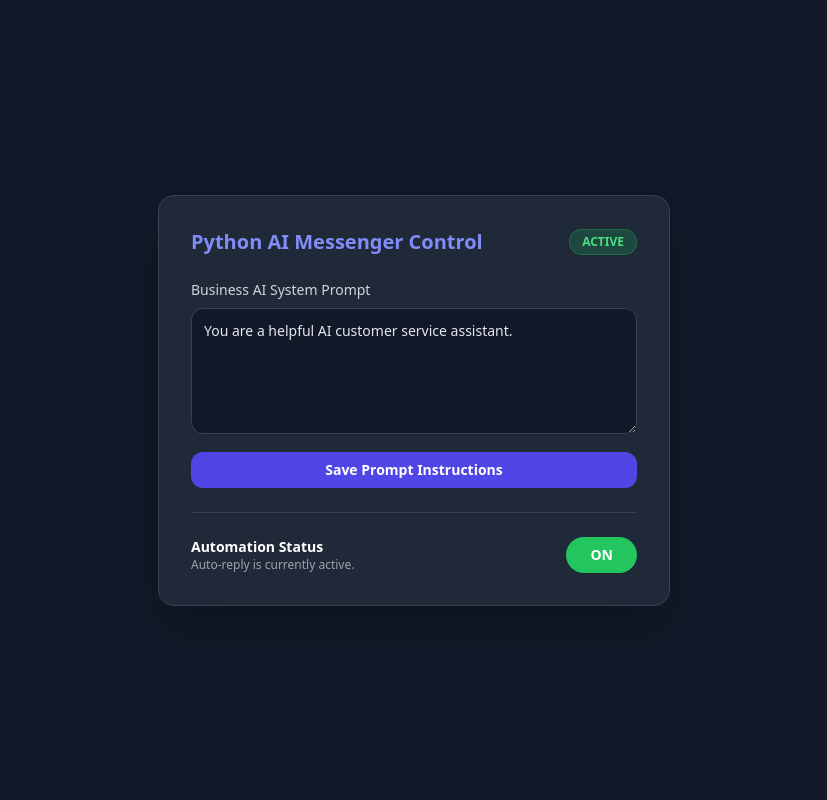
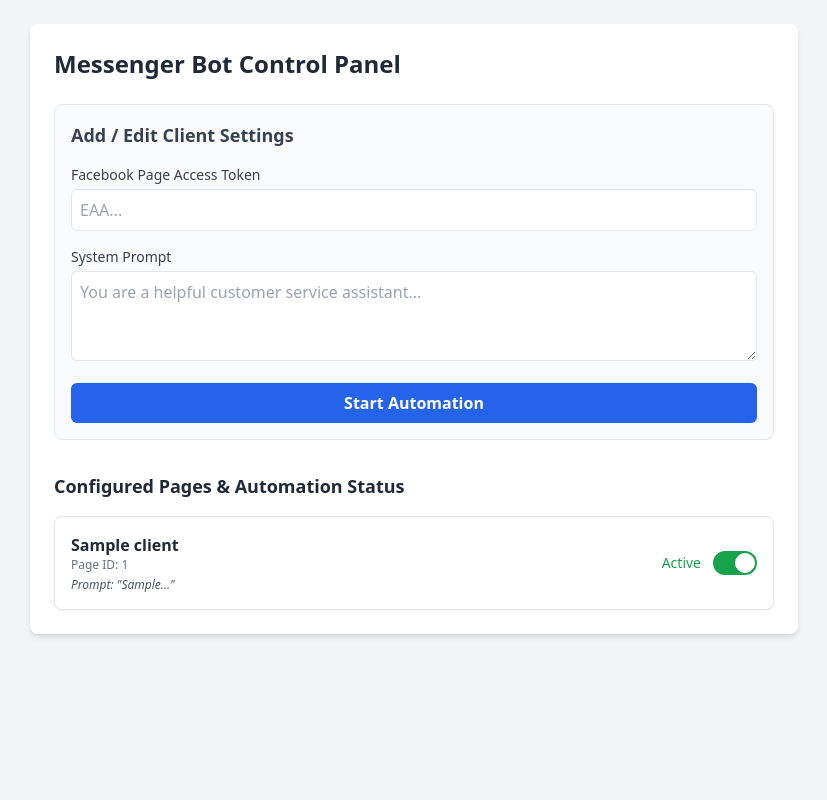
Before and after one commit to siam-ahemd-2010/my-agent, a Flask app: page / in a window 1280 px wide. Shown: the whole page, without its empty margins (226-1053 px from the left). Run offline with Flask 3, Linux system fonts and the light colour scheme; tables that the repository leaves empty hold one stand-in row (values such as "Sample post"); some libraries are stand-ins or nearby versions.

Commit message:
fiecd bug

```diff
--- a/app.py
+++ b/app.py
@@ -6,26 +6,34 @@ from flask import Flask, request, jsonify, render_template
 from dotenv import load_dotenv
 from groq import Groq
 
-# Load environment variables
 load_dotenv()
 
 app = Flask(__name__)
 
-# Global Configuration State for Client
-client_config = {
-    "systemPrompt": "You are a helpful AI customer service assistant.",
-    "isActive": True
-}
+DB_FILE = "chat_history.db"
 
 # ---------------- DATABASE SETUP ----------------
-DB_FILE = "chat_history.db"
-
 def init_db():
     conn = sqlite3.connect(DB_FILE)
     cursor = conn.cursor()
+
+    # Client configurations table
+    cursor.execute('''
+        CREATE TABLE IF NOT EXISTS clients (
+            page_id TEXT PRIMARY KEY,
+            page_name TEXT,
+            access_token TEXT NOT NULL,
+            system_prompt TEXT NOT NULL,
+            is_active INTEGER DEFAULT 1,
+            created_at DATETIME DEFAULT CURRENT_TIMESTAMP
+        )
+    ''')
+
+    # Conversation messages table
     cursor.execute('''
         CREATE TABLE IF NOT EXISTS messages (
             id INTEGER PRIMARY KEY AUTOINCREMENT,
+            page_id TEXT NOT NULL,
             sender_psid TEXT NOT NULL,
             role TEXT NOT NULL,
             content TEXT NOT NULL,
@@ -35,65 +43,106 @@ def init_db():
     conn.commit()
     conn.close()
 
-# Initialize database table on app startup
 init_db()
 
-def save_message(sender_psid, role, content):
+# Database Helper Functions
+def save_client_config(page_id, page_name, access_token, system_prompt):
+    conn = sqlite3.connect(DB_FILE)
+    cursor = conn.cursor()
+    cursor.execute('''
+        INSERT INTO clients (page_id, page_name, access_token, system_prompt, is_active)
+        VALUES (?, ?, ?, ?, 1)
+        ON CONFLICT(page_id) DO UPDATE SET
+            page_name=excluded.page_name,
+            access_token=excluded.access_token,
+            system_prompt=excluded.system_prompt,
+            is_active=1
+    ''', (page_id, page_name, access_token, system_prompt))
+    conn.commit()
+    conn.close()
+
+def get_client_by_page_id(page_id):
+    conn = sqlite3.connect(DB_FILE)
+    conn.row_factory = sqlite3.Row
+    cursor = conn.cursor()
+    cursor.execute('SELECT * FROM clients WHERE page_id = ?', (page_id,))
+    row = cursor.fetchone()
+    conn.close()
+    return dict(row) if row else None
+
+def get_all_clients():
+    conn = sqlite3.connect(DB_FILE)
+    conn.row_factory = sqlite3.Row
+    cursor = conn.cursor()
+    cursor.execute('SELECT page_id, page_name, is_active, system_prompt, access_token FROM clients ORDER BY created_at DESC')
+    rows = cursor.fetchall()
+    conn.close()
+    return [dict(r) for r in rows]
+
+def update_client_status(page_id, is_active):
+    conn = sqlite3.connect(DB_FILE)
+    cursor = conn.cursor()
+    cursor.execute('UPDATE clients SET is_active = ? WHERE page_id = ?', (1 if is_active else 0, page_id))
+    conn.commit()
+    conn.close()
+
+def save_message(page_id, sender_psid, role, content):
     try:
         conn = sqlite3.connect(DB_FILE)
         cursor = conn.cursor()
         cursor.execute('''
-            INSERT INTO messages (sender_psid, role, content)
-            VALUES (?, ?, ?)
-        ''', (sender_psid, role, content))
+            INSERT INTO messages (page_id, sender_psid, role, content)
+            VALUES (?, ?, ?, ?)
+        ''', (page_id, sender_psid, role, content))
         conn.commit()
         conn.close()
     except Exception as e:
-        print(f"Database Save Error: {e}")
+        print(f"DB Save Error: {e}")
 
-def get_conversation_history(sender_psid, limit=10):
+def get_conversation_history(page_id, sender_psid, limit=10):
     try:
         conn = sqlite3.connect(DB_FILE)
         cursor = conn.cursor()
         cursor.execute('''
             SELECT role, content FROM messages
-            WHERE sender_psid = ?
+            WHERE page_id = ? AND sender_psid = ?
             ORDER BY id DESC LIMIT ?
-        ''', (sender_psid, limit))
+        ''', (page_id, sender_psid, limit))
         rows = cursor.fetchall()
         conn.close()
+        return [{"role": role, "content": content} for role, content in reversed(rows)]
+    except Exception as e:
+        print(f"DB Fetch Error: {e}")
+        return []
 
-        # Reverse rows to maintain chronological order
-        history = []
-        for role, content in reversed(rows):
-            history.append({"role": role, "content": content})
-        return history
+# Helper: Detect Page Details using Access Token
+def get_facebook_page_info(access_token):
+    url = f"https://graph.facebook.com/v19.0/me?access_token={access_token}"
+    try:
+        res = requests.get(url, timeout=10)
+        data = res.json()
+        if "id" in data:
+            return data["id"], data.get("name", "FB Page")
     except Exception as e:
-        print(f"Database Fetch Error: {e}")
-        return []
+        print(f"FB Page Fetch Error: {e}")
+    return None, None
 
 # ---------------- GROQ AI SETUP ----------------
 def get_groq_client():
     api_key = os.getenv("GROQ_API_KEY")
     if not api_key:
-        print("WARNING: GROQ_API_KEY environment variable is not set!")
         return None
+    return Groq(api_key=api_key, http_client=httpx.Client())
 
-    http_client = httpx.Client()
-    return Groq(api_key=api_key, http_client=http_client)
-
-# Function: Generate AI Reply using Groq Python SDK with Chat Memory
-def generate_ai_reply(sender_psid, user_message):
+def generate_ai_reply(page_id, sender_psid, user_message, system_prompt):
     try:
         groq_client = get_groq_client()
         if not groq_client:
-            return "Thank you for messaging us. Our service is currently under maintenance."
+            return "Service unavailable."
 
-        # 1. Fetch past conversation history from database
-        past_history = get_conversation_history(sender_psid, limit=10)
+        past_history = get_conversation_history(page_id, sender_psid, limit=10)
 
-        # 2. Build full message payload (System Prompt + Conversation History + New Message)
-        messages_payload = [{"role": "system", "content": client_config["systemPrompt"]}]
+        messages_payload = [{"role": "system", "content": system_prompt}]
         messages_payload.extend(past_history)
         messages_payload.append({"role": "user", "content": user_message})
 
@@ -107,58 +156,74 @@ def generate_ai_reply(sender_psid, user_message):
 
         reply_content = chat_completion.choices[0].message.content
 
-        # 3. Save user message and AI response to Database
-        save_message(sender_psid, "user", user_message)
-        save_message(sender_psid, "assistant", reply_content)
+        save_message(page_id, sender_psid, "user", user_message)
+        save_message(page_id, sender_psid, "assistant", reply_content)
 
         return reply_content
     except Exception as e:
         print(f"Groq AI Error: {e}")
         return "Thank you for messaging us. We will get back to you shortly."
 
-# Function: Send Reply to Messenger via Requests
-def send_messenger_message(sender_psid, text):
-    page_token = os.getenv("FB_PAGE_ACCESS_TOKEN")
-    if not page_token:
-        print("ERROR: FB_PAGE_ACCESS_TOKEN is missing!")
-        return
-
-    url = f"https://graph.facebook.com/v19.0/me/messages?access_token={page_token}"
+def send_messenger_message(sender_psid, text, access_token):
+    url = f"https://graph.facebook.com/v19.0/me/messages?access_token={access_token}"
     payload = {
         "recipient": {"id": sender_psid},
         "message": {"text": text}
     }
     try:
-        response = requests.post(url, json=payload)
-        print(f"FB Send Status: {response.status_code}")
+        requests.post(url, json=payload, timeout=10)
     except Exception as e:
         print(f"FB Send Error: {e}")
 
-# ---------------- ROUTES ----------------
+# ---------------- API ROUTES ----------------
 
 @app.route('/')
 def home():
     return render_template('index.html')
 
-@app.route('/api/config', methods=['GET'])
-def get_config():
-    return jsonify(client_config)
+# Get List of All Configured Clients
+@app.route('/api/clients', methods=['GET'])
+def list_clients():
+    clients = get_all_clients()
+    return jsonify({"success": True, "clients": clients})
 
-@app.route('/api/config/prompt', methods=['POST'])
-def update_prompt():
+# Save or Add New Client Settings
+@app.route('/api/clients/save', methods=['POST'])
+def save_client():
     data = request.get_json() or {}
-    if 'systemPrompt' in data and data['systemPrompt'].strip():
-        client_config['systemPrompt'] = data['systemPrompt'].strip()
-        return jsonify({"success": True, "message": "Prompt updated"})
-    return jsonify({"success": False, "error": "Prompt cannot be empty"}), 400
+    token = data.get('access_token', '').strip()
+    prompt = data.get('system_prompt', '').strip()
 
-@app.route('/api/config/toggle', methods=['POST'])
-def toggle_status():
+    if not token or not prompt:
+        return jsonify({"success": False, "error": "Access Token and System Prompt are required"}), 400
+
+    page_id, page_name = get_facebook_page_info(token)
+    if not page_id:
+        return jsonify({"success": False, "error": "Invalid Facebook Access Token"}), 400
+
+    save_client_config(page_id, page_name, token, prompt)
+    return jsonify({
+        "success": True,
+        "client": {
+            "page_id": page_id,
+            "page_name": page_name,
+            "is_active": 1,
+            "system_prompt": prompt
+        }
+    })
+
+# Toggle Client Status On/Off
+@app.route('/api/clients/toggle', methods=['POST'])
+def toggle_client():
     data = request.get_json() or {}
-    if 'isActive' in data:
-        client_config['isActive'] = bool(data['isActive'])
-        return jsonify({"success": True, "isActive": client_config['isActive']})
-    return jsonify({"success": False}), 400
+    page_id = data.get('page_id')
+    is_active = data.get('is_active')
+
+    if page_id is None or is_active is None:
+        return jsonify({"success": False, "error": "Missing page_id or is_active"}), 400
+
+    update_client_status(page_id, is_active)
+    return jsonify({"success": True, "is_active": is_active})
 
 # Webhook Verification (GET)
 @app.route('/webhook', methods=['GET'])
@@ -166,25 +231,27 @@ def verify_webhook():
     mode = request.args.get('hub.mode')
     token = request.args.get('hub.verify_token')
     challenge = request.args.get('hub.challenge')
-
     verify_token = os.getenv('FB_VERIFY_TOKEN')
 
     if mode == 'subscribe' and token == verify_token:
-        print("Webhook verified successfully!")
         return challenge, 200
     return "Forbidden", 403
 
-# Webhook Event Processing (POST)
+# Webhook Event Processing (POST) - MULTI-TENANT ENGINE
 @app.route('/webhook', methods=['POST'])
 def handle_webhook():
     data = request.get_json() or {}
 
     if data.get('object') == 'page':
-        if not client_config['isActive']:
-            print("Automation is turned OFF. Skipping webhook.")
-            return "EVENT_RECEIVED", 200
+        for entry in data.get('entry', []):
+            page_id = entry.get('id')  # Detect which page received the message!
 
-        for entry in data.get('entry', []):
+            # 1. Fetch Client Configuration from DB for this specific page_id
+            client = get_client_by_page_id(page_id)
+            if not client or not client['is_active']:
+                print(f"Skipping: Client page {page_id} is not configured or inactive.")
+                continue
+
             messaging_list = entry.get('messaging', [])
             for messaging_event in messaging_list:
                 if 'message' in messaging_event and not messaging_event['message'].get('is_echo'):
@@ -192,13 +259,19 @@ def handle_webhook():
                     user_message = messaging_event['message'].get('text')
 
                     if user_message:
-                        print(f"Received message: '{user_message}' from PSID: {sender_psid}")
-
-                        # 1. Generate AI Response with sender PSID context
-                        ai_reply = generate_ai_reply(sender_psid, user_message)
-
-                        # 2. Send back to FB Messenger
-                        send_messenger_message(sender_psid, ai_reply)
+                        # 2. Generate Reply using this client's specific System Prompt
+                        ai_reply = generate_ai_reply(
+                            page_id=page_id,
+                            sender_psid=sender_psid,
+                            user_message=user_message,
+                            system_prompt=client['system_prompt']
+                        )
+                        # 3. Send Message using this client's specific Access Token
+                        send_messenger_message(
+                            sender_psid=sender_psid,
+                            text=ai_reply,
+                            access_token=client['access_token']
+                        )
 
         return "EVENT_RECEIVED", 200
     return "Not Found", 404
--- a/templates/index.html
+++ b/templates/index.html
@@ -3,100 +3,116 @@
 <head>
     <meta charset="UTF-8">
     <meta name="viewport" content="width=device-width, initial-scale=1.0">
-  <title>Python Client AI Automation Manager</title>
+    <title>AI Messenger Automation Dashboard</title>
     <script src="https://cdn.tailwindcss.com"></script>
 </head>
-<body class="bg-gray-900 text-white min-h-screen flex items-center justify-center p-4">
-  <div class="bg-gray-800 border border-gray-700 rounded-2xl p-8 max-w-lg w-full shadow-2xl">
-    <div class="flex items-center justify-between mb-6">
-      <h1 class="text-xl font-bold text-indigo-400">Python AI Messenger Control</h1>
-      <span id="badgeStatus" class="px-3 py-1 rounded-full text-xs font-bold bg-green-500/20 text-green-400 border border-green-500/30">
-        ACTIVE
-      </span>
+<body class="bg-gray-100 min-h-screen p-6">
+    <div class="max-w-3xl mx-auto bg-white shadow-md rounded-lg p-6">
+        <h1 class="text-2xl font-bold text-gray-800 mb-6">Messenger Bot Control Panel</h1>
+
+        <!-- SETUP / EDIT FORM (Invisible after Start Automation) -->
+        <div id="setup-form" class="space-y-4 border p-4 rounded-lg bg-gray-50">
+            <h2 class="text-lg font-semibold text-gray-700">Add / Edit Client Settings</h2>
+
+            <div>
+                <label class="block text-sm font-medium text-gray-700">Facebook Page Access Token</label>
+                <input type="text" id="access_token" placeholder="EAA..." class="w-full mt-1 p-2 border rounded-md focus:ring focus:ring-blue-300">
             </div>
 
-    <!-- System Prompt Input -->
-    <div class="mb-6">
-      <label class="block text-sm font-medium mb-2 text-gray-300">Business AI System Prompt</label>
-      <textarea id="systemPrompt" rows="5" class="w-full bg-gray-900 border border-gray-700 rounded-xl p-3 text-sm focus:outline-none focus:border-indigo-500 text-gray-200" placeholder="e.g. You are an AI sales agent for a fashion store..."></textarea>
-      <button onclick="savePrompt()" class="mt-3 w-full bg-indigo-600 hover:bg-indigo-700 text-white font-semibold py-2 rounded-xl transition-all text-sm">
-        Save Prompt Instructions
+            <div>
+                <label class="block text-sm font-medium text-gray-700">System Prompt</label>
+                <textarea id="system_prompt" rows="3" placeholder="You are a helpful customer service assistant..." class="w-full mt-1 p-2 border rounded-md focus:ring focus:ring-blue-300"></textarea>
+            </div>
+
+            <button onclick="startAutomation()" class="w-full bg-blue-600 hover:bg-blue-700 text-white font-bold py-2 rounded-md transition">
+                Start Automation
             </button>
         </div>
 
-    <!-- On / Off Toggle Control -->
-    <div class="pt-6 border-t border-gray-700 flex items-center justify-between">
-      <div>
-        <h3 class="font-semibold text-sm">Automation Status</h3>
-        <p id="statusDescription" class="text-xs text-gray-400">Auto-reply is currently active.</p>
+        <!-- ACTIVE CLIENTS LIST (Invisible inputs, active toggles) -->
+        <div class="mt-8">
+            <h2 class="text-lg font-semibold text-gray-800 mb-4">Configured Pages & Automation Status</h2>
+            <div id="clients-list" class="space-y-4">
+                <!-- Dynamic client cards will load here -->
             </div>
-      <button id="toggleBtn" onclick="toggleAutomation()" class="px-6 py-2 rounded-full font-bold text-sm bg-green-500 hover:bg-green-600 text-white transition-all">
-        ON
-      </button>
         </div>
     </div>
 
     <script>
-    let isAutomationActive = true;
+        async function loadClients() {
+            const res = await fetch('/api/clients');
+            const data = await res.json();
+            const listDiv = document.getElementById('clients-list');
+            listDiv.innerHTML = '';
 
-    async function loadConfig() {
-      try {
-        const res = await fetch('/api/config');
-        const data = await res.json();
+            if (data.clients.length === 0) {
+                listDiv.innerHTML = `<p class="text-sm text-gray-500">No active pages configured yet.</p>`;
+                return;
+            }
 
-        document.getElementById('systemPrompt').value = data.systemPrompt || '';
-        isAutomationActive = data.isActive;
-        updateUI();
-      } catch (err) {
-        console.error('Failed to load settings:', err);
+            data.clients.forEach(client => {
+                const isChecked = client.is_active ? 'checked' : '';
+                const card = `
+                    <div class="flex items-center justify-between border p-4 rounded-lg bg-white shadow-sm">
+                        <div>
+                            <h3 class="font-bold text-gray-800">${client.page_name || 'Facebook Page'}</h3>
+                            <p class="text-xs text-gray-500">Page ID: ${client.page_id}</p>
+                            <p class="text-xs text-gray-600 mt-1 italic">Prompt: "${client.system_prompt.substring(0, 50)}..."</p>
+                        </div>
+                        <div class="flex items-center space-x-3">
+                            <span class="text-sm font-medium ${client.is_active ? 'text-green-600' : 'text-red-500'}">
+                                ${client.is_active ? 'Active' : 'Inactive'}
+                            </span>
+                            <label class="relative inline-flex items-center cursor-pointer">
+                                <input type="checkbox" ${isChecked} onchange="toggleAutomation('${client.page_id}', this.checked)" class="sr-only peer">
+                                <div class="w-11 h-6 bg-gray-200 peer-focus:outline-none rounded-full peer peer-checked:after:translate-x-full peer-checked:after:border-white after:content-[''] after:absolute after:top-[2px] after:left-[2px] after:bg-white after:border-gray-300 after:border after:rounded-full after:h-5 after:w-5 after:transition-all peer-checked:bg-green-600"></div>
+                            </label>
+                        </div>
+                    </div>
+                `;
+                listDiv.innerHTML += card;
+            });
+        }
+
+        async function startAutomation() {
+            const token = document.getElementById('access_token').value.trim();
+            const prompt = document.getElementById('system_prompt').value.trim();
+
+            if (!token || !prompt) {
+                alert("Please fill in both Access Token and System Prompt!");
+                return;
+            }
+
+            const res = await fetch('/api/clients/save', {
+                method: 'POST',
+                headers: { 'Content-Type': 'application/json' },
+                body: JSON.stringify({ access_token: token, system_prompt: prompt })
+            });
+
+            const result = await res.json();
+            if (result.success) {
+                // Clear and Hide Inputs
+                document.getElementById('access_token').value = '';
+                document.getElementById('system_prompt').value = '';
+
+                // Reload client list
+                loadClients();
+            } else {
+                alert("Error: " + result.error);
             }
         }
 
-    function updateUI() {
-      const btn = document.getElementById('toggleBtn');
-      const badge = document.getElementById('badgeStatus');
-      const desc = document.getElementById('statusDescription');
-
-      if (isAutomationActive) {
-        btn.innerText = 'ON';
-        btn.className = 'px-6 py-2 rounded-full font-bold text-sm bg-green-500 hover:bg-green-600 text-white transition-all';
-        badge.innerText = 'ACTIVE';
-        badge.className = 'px-3 py-1 rounded-full text-xs font-bold bg-green-500/20 text-green-400 border border-green-500/30';
-        desc.innerText = 'Auto-reply is currently active.';
-      } else {
-        btn.innerText = 'OFF';
-        btn.className = 'px-6 py-2 rounded-full font-bold text-sm bg-red-500 hover:bg-red-600 text-white transition-all';
-        badge.innerText = 'PAUSED';
-        badge.className = 'px-3 py-1 rounded-full text-xs font-bold bg-red-500/20 text-red-400 border border-red-500/30';
-        desc.innerText = 'Auto-reply is currently paused.';
-      }
+        async function toggleAutomation(pageId, isActive) {
+            await fetch('/api/clients/toggle', {
+                method: 'POST',
+                headers: { 'Content-Type': 'application/json' },
+                body: JSON.stringify({ page_id: pageId, is_active: isActive })
+            });
+            loadClients();
         }
 
-    async function savePrompt() {
-      const prompt = document.getElementById('systemPrompt').value.trim();
-      if (!prompt) return alert('Prompt cannot be empty!');
-
-      const res = await fetch('/api/config/prompt', {
-        method: 'POST',
-        headers: { 'Content-Type': 'application/json' },
-        body: JSON.stringify({ systemPrompt: prompt })
-      });
-      const data = await res.json();
-      if (data.success) alert('AI Instructions Saved Successfully!');
-    }
-
-    async function toggleAutomation() {
-      isAutomationActive = !isAutomationActive;
-      updateUI();
-
-      await fetch('/api/config/toggle', {
-        method: 'POST',
-        headers: { 'Content-Type': 'application/json' },
-        body: JSON.stringify({ isActive: isAutomationActive })
-      });
-    }
-
-    loadConfig();
+        // Initial Load
+        loadClients();
     </script>
 </body>
 </html>
```
Lines whose indentation alone changed are shown as unchanged.
